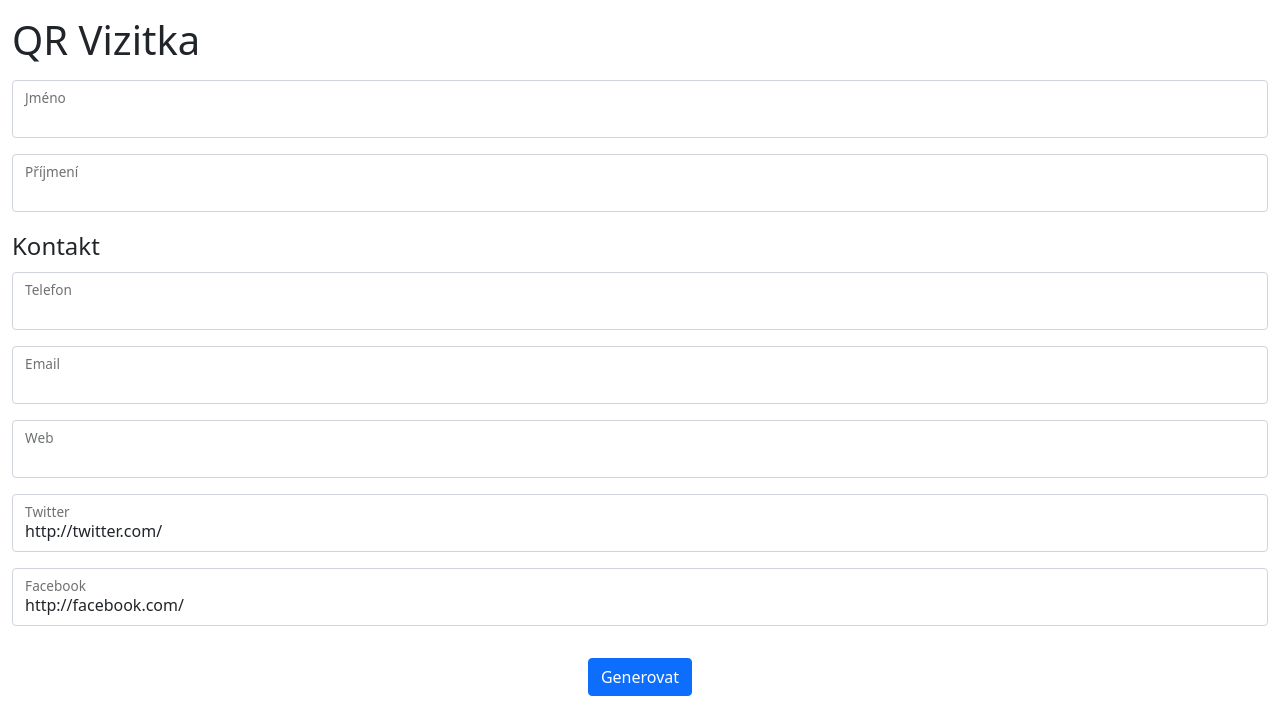
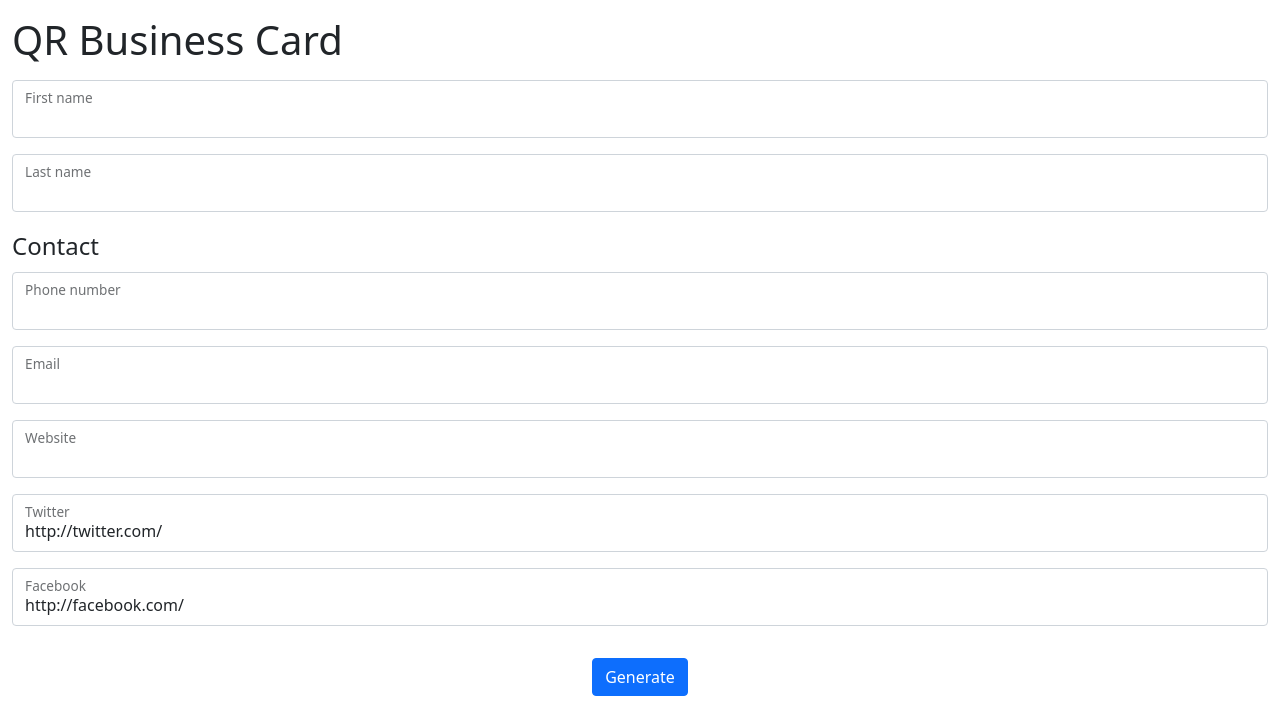
Before and after one commit to sulsseo/QR-card, a plain HTML site: page index.html in a window 1280 px wide. Shown: the top 709 px of the page. Drawn offline with nearby package versions, Linux system fonts and the light colour scheme.

Commit message:
imp: english

```diff
--- a/index.html
+++ b/index.html
@@ -2,7 +2,7 @@
 <html lang="en">
 <head>
     <meta charset="UTF-8">
-    <title>QR Contact Card</title>
+    <title>QR Business Card</title>
 
     <script src="https://ajax.googleapis.com/ajax/libs/jquery/3.5.1/jquery.min.js"></script>
 
@@ -16,7 +16,7 @@
 </head>
 <body>
     <div class="container-fluid h1">
-        <h1 class="mt-3 mb-3">QR Vizitka</h1>
+        <h1 class="mt-3 mb-3">QR Business Card</h1>
     </div>
 
     <div class="container-fluid mb-3" id="form-container">
@@ -24,30 +24,30 @@
             <fieldset>
                 <div class="form-floating mb-3">
                     <input type="text" class="form-control" name="first_name" id="first_name" required>
-                    <label for="first_name">Jméno</label>
+                    <label for="first_name">First name</label>
                 </div>
                 <div class="form-floating mb-3">
                     <input type="text" class="form-control" name="last_name" id="last_name" required>
-                    <label for="last_name">Příjmení</label>
+                    <label for="last_name">Last name</label>
                 </div>
                 <div class="form-floating  mb-3" hidden>
                     <input type="date" class="form-control" name="birthday" id="birthday">
-                    <label for="birthday">Datum narození</label>
+                    <label for="birthday">Birthday</label>
                 </div>
                 <div class="form-floating mb-3" hidden>
                     <select class="form-select" name="gender" id="gender" required>
                         <option selected></option>
-                        <option value="Female">Žena</option>
-                        <option value="Male">Muž</option>
+                        <option value="Female">Female</option>
+                        <option value="Male">Male</option>
                     </select>
-                    <label for="gender">Pohlaví</label>
+                    <label for="gender">Gender</label>
                 </div>
             </fieldset>
             <fieldset>
-                <legend>Kontakt</legend>
+                <legend>Contact</legend>
                 <div class="form-floating  mb-3">
                     <input type="text" class="form-control" name="home_tel" id="home_tel">
-                    <label for="home_tel">Telefon</label>
+                    <label for="home_tel">Phone number</label>
                 </div>
                 <div class="form-floating  mb-3">
                     <input type="email" class="form-control" name="home_email" id="home_email">
@@ -55,7 +55,7 @@
                 </div>
                 <div class="form-floating  mb-3">
                     <input type="text" class="form-control" name="home_url" id="home_url">
-                    <label for="home_url">Web</label>
+                    <label for="home_url">Website</label>
                 </div>
                 <div class="form-floating mt-1 mb-3">
                     <input type="text" class="form-control" name="twitter" id="twitter" placeholder="example.com" value="http://twitter.com/" >
@@ -69,7 +69,7 @@
 
 
             <div class="col-12 mt-3 text-center">
-                <button class="btn btn-primary" type="submit" id="generate_button">Generovat</button>
+                <button class="btn btn-primary" type="submit" id="generate_button">Generate</button>
             </div>
         </form>
     </div>
```
